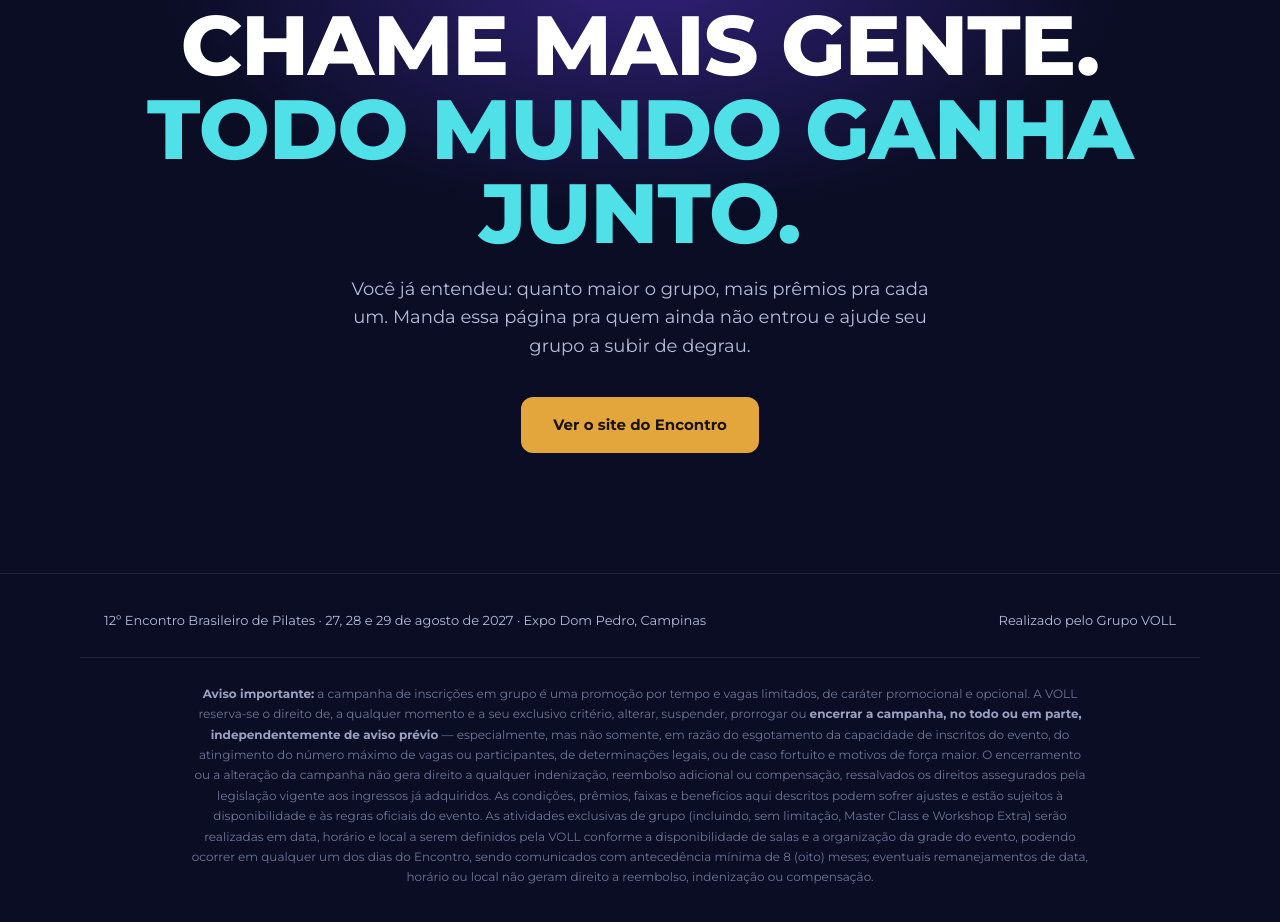
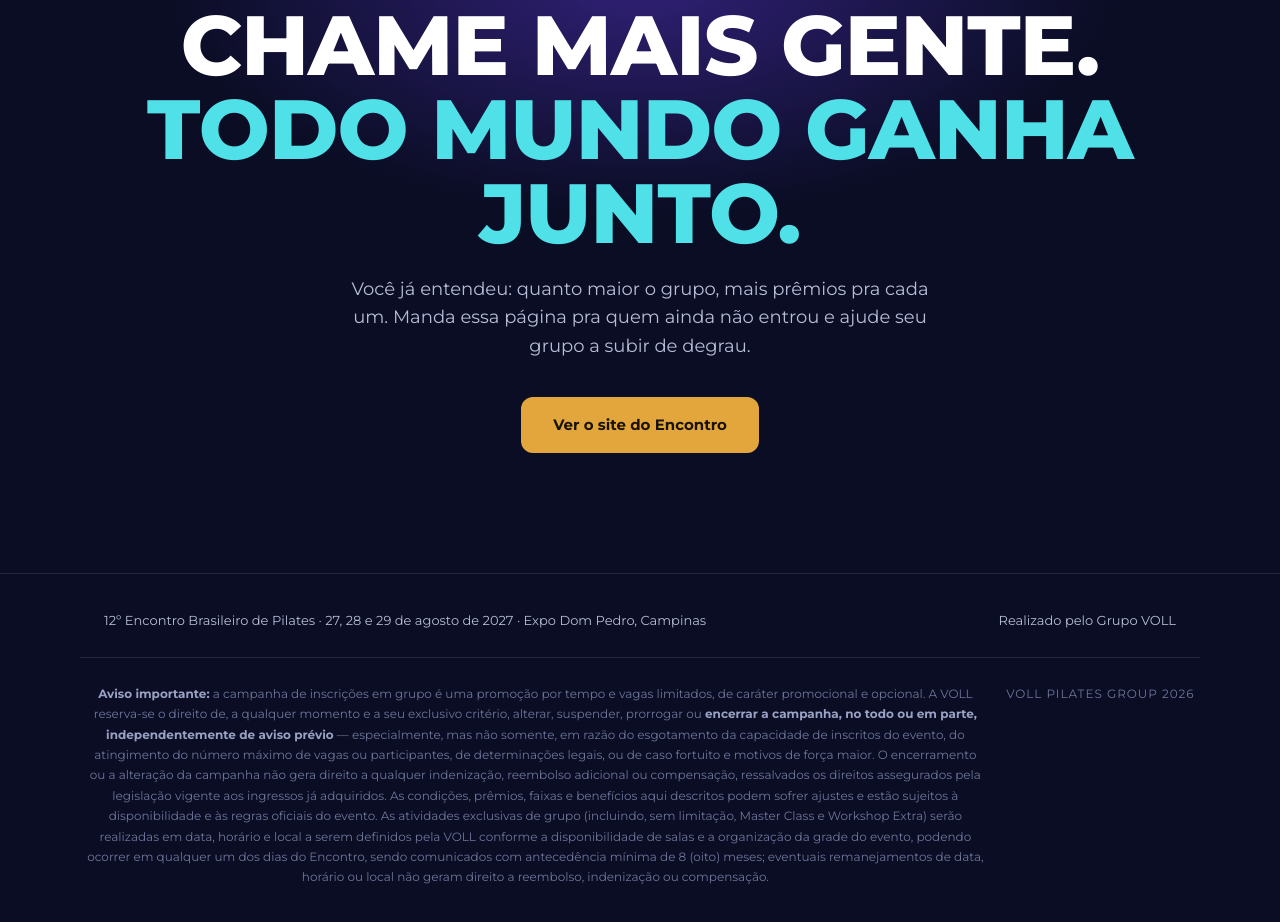
Before and after one commit to VOLLPilates/grupos-encontro, a plain HTML site: page grupo/index.html in a window 1280 px wide. Shown: the part 10208-11130 px from the top of the page. Drawn offline with Linux system fonts and the light colour scheme.

Commit message:
Add credito VOLL PILATES GROUP 2026 no rodape das paginas
Co-authored-by: Cursor <cursoragent@cursor.com>

```diff
--- a/grupo/index.html
+++ b/grupo/index.html
@@ -196,6 +196,7 @@ footer .wrap{display:flex;justify-content:space-between;flex-wrap:wrap;gap:10px}
 .legal{border-top:1px solid var(--line);padding:26px 0 4px;margin-top:26px}
 .legal p{max-width:900px;margin:0 auto;font-size:12px;line-height:1.7;color:#6E7699;text-align:center}
 .legal strong{color:#9AA2C4}
+.credito{margin-top:22px;text-align:center;font-size:12px;letter-spacing:.08em;color:var(--muted)}
 /* exit pop-up */
 .exitpop{position:fixed;inset:0;z-index:999;display:none;align-items:center;justify-content:center;padding:20px}
 .exitpop.on{display:flex}
@@ -404,6 +405,7 @@ footer .wrap{display:flex;justify-content:space-between;flex-wrap:wrap;gap:10px}
   </div>
   <div class="wrap legal">
     <p><strong>Aviso importante:</strong> a campanha de inscrições em grupo é uma promoção por tempo e vagas limitados, de caráter promocional e opcional. A VOLL reserva-se o direito de, a qualquer momento e a seu exclusivo critério, alterar, suspender, prorrogar ou <strong>encerrar a campanha, no todo ou em parte, independentemente de aviso prévio</strong> — especialmente, mas não somente, em razão do esgotamento da capacidade de inscritos do evento, do atingimento do número máximo de vagas ou participantes, de determinações legais, ou de caso fortuito e motivos de força maior. O encerramento ou a alteração da campanha não gera direito a qualquer indenização, reembolso adicional ou compensação, ressalvados os direitos assegurados pela legislação vigente aos ingressos já adquiridos. As condições, prêmios, faixas e benefícios aqui descritos podem sofrer ajustes e estão sujeitos à disponibilidade e às regras oficiais do evento. As atividades exclusivas de grupo (incluindo, sem limitação, Master Class e Workshop Extra) serão realizadas em data, horário e local a serem definidos pela VOLL conforme a disponibilidade de salas e a organização da grade do evento, podendo ocorrer em qualquer um dos dias do Encontro, sendo comunicados com antecedência mínima de 8 (oito) meses; eventuais remanejamentos de data, horário ou local não geram direito a reembolso, indenização ou compensação.</p>
+    <p class="credito">VOLL PILATES GROUP 2026</p>
   </div>
 </footer>
 
```
Also changed, not shown: index.html (+2 -0 lines).
